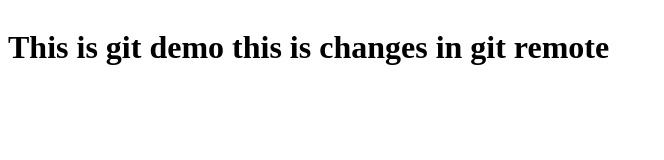
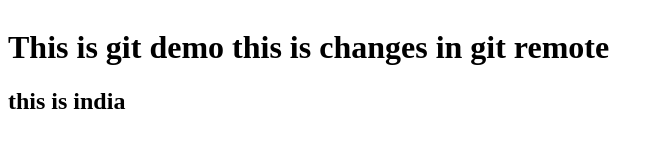
Before and after one commit to sarureddy/Firstrepository, a plain HTML site: page index.html in a window 1280 px wide. Shown: the whole page, without its empty margins (0-664 px from the left). Drawn offline with Linux system fonts and the light colour scheme.

Commit message:
changes in indext added h2 in local

```diff
--- a/index.html
+++ b/index.html
@@ -5,6 +5,10 @@
 This is git demo
 this is changes in git remote
 	</h1>
+
+	<h2>
+	this is india
+	</h2>
 </body>
 
 </html>
```
